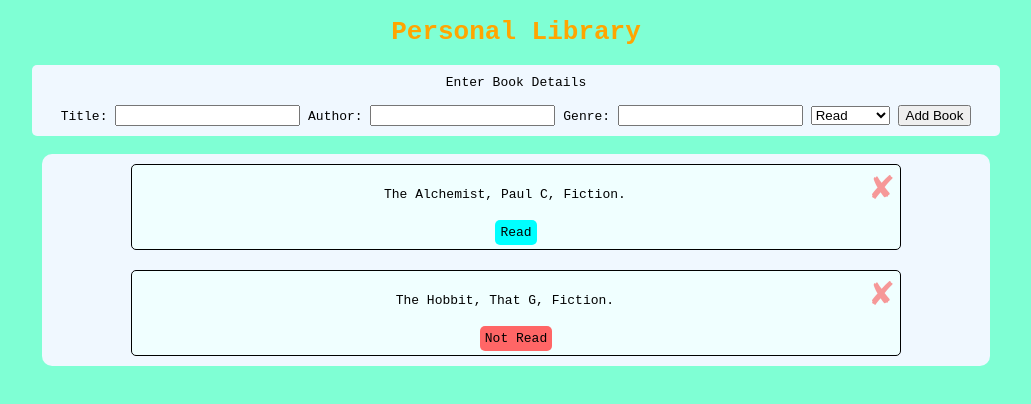
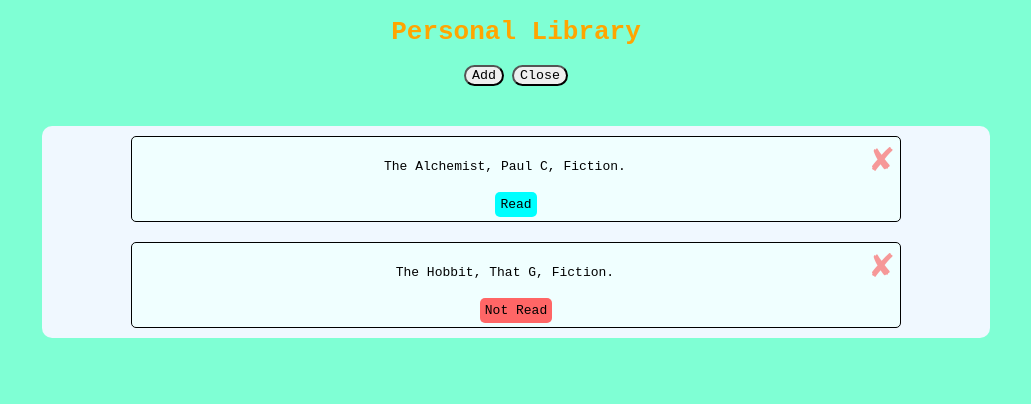
Before and after one commit to Lawson7/book-library-app, a plain HTML site: page index.html in a window 1280 px wide. Shown: the whole page, without its empty margins (124-1155 px from the left). Drawn offline with Linux system fonts and the light colour scheme.

Commit message:
form open close added

```diff
--- a/index.html
+++ b/index.html
@@ -9,16 +9,20 @@
 </head>
 <body>
     <h1>Personal Library</h1>
+    <div class = 'topButtons'>
+        <button onclick="openForm()">Add</button>
+        <button onclick='closeForm()'>Close</button>
+    </div>
 
     <div id='formDisplay'>
         <form name='addForm' action='javascript:AddBookButton();'>
             Enter Book Details <br><br>
             Title:
-            <input type="text" name='title'>
+            <input type="text" name='title'> <br><br>
             Author:
-            <input type='text' name='author'>
+            <input type='text' name='author'> <br><br>
             Genre:
-            <input type="text" name="genre">
+            <input type="text" name="genre"><br><br>
             <select name="read">
                 <option value="Read">Read</option>
                 <option value="Not Read">Not Read</option>
--- a/script.js
+++ b/script.js
@@ -19,8 +19,6 @@ const bookDisplay = document.getElementById('bookDisplay');
 function clearDisplay(){
     bookDisplay.innerHTML = '';
 };
-
-
 
 //TEST BOOKS
 
@@ -110,6 +108,18 @@ function render(books) {
 
 render(myLibrary);
 
+
+
+function openForm() {
+    document.getElementById("formDisplay").style.display = "inline-block";
+  }
+
+
+function closeForm() {
+    document.getElementById("formDisplay").style.display = "none";
+  }
+
+
 function AddBookButton() {
 
     if (addForm.title.value == '' || addForm.author.value == '' || addForm.genre.value == ''){
--- a/styles.css
+++ b/styles.css
@@ -1,6 +1,7 @@
 html {
     background-color: aquamarine;
     text-align: center;
+    font-family: monospace;
 }
 
 h1 {
@@ -13,13 +14,18 @@ button {
     border-radius: 20px;
 }
 
+.topButtons {
+    display: block;
+    margin-bottom: 10px;
+}
+
 #formDisplay {
-    display:inline-block;
+    display:none;
     background-color: aliceblue;
     border-radius: 5px;
     padding: 10px;
     font-family: monospace;
-    width: 75%;
+    width: 200px;
 }
 
 #bookDisplay {
```
